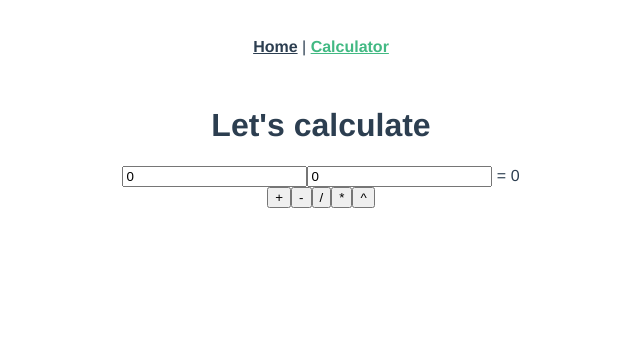
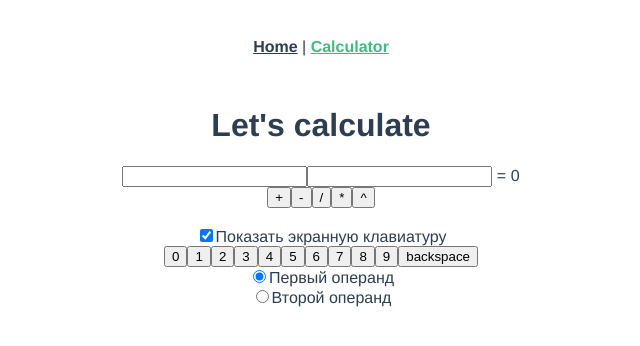
Before and after one commit to alexyasinsky/GB-frontend-VueJS, a Vue app: page /calculator in a window 1280 px wide. Shown: the top 346 px of the page, without its empty margins (319-959 px from the left). Built offline with nearby package versions, Linux system fonts and the light colour scheme.

Commit message:
task_2 done

```diff
--- a/src/views/CalculatorView.vue
+++ b/src/views/CalculatorView.vue
@@ -2,15 +2,43 @@
   <div class="about">
     <h1>Let's calculate</h1>
     <div>
-      <input v-model.number.lazy="operand1"/>
-      <input v-model.number.lazy="operand2"/>
+      <input v-model.lazy="operand1"/>
+      <input v-model.lazy="operand2"/>
       = {{ result }}
       <br>
-      <button @click="sum">+</button>
-      <button @click="div">-</button>
-      <button @click="sub">/</button>
-      <button @click="multiply">*</button>
-      <button @click="positivePow">^</button>
+      <div>
+        <button
+            :title="operand"
+            v-for="operand in operands"
+            @click="calculate(operand)"
+            :key="operand"
+        >
+          {{ operand }}
+        </button>
+      </div>
+      <br>
+      <label><input type="checkbox" v-model="isNumberKeyboardVisible">Показать экранную клавиатуру</label>
+      <div v-show="isNumberKeyboardVisible">
+        <button
+            :title="number"
+            v-for="number in getNumberArray(0,9)"
+            @click="insertNumber(number)"
+            :key="number"
+        >
+          {{ number }}
+        </button>
+        <button
+          @click="deleteNumber()"
+        >backspace</button>
+        <br>
+        <input type="radio" id='one' value="operand1" v-model="chosenOperand">
+        <label for="one">Первый операнд</label>
+        <br>
+        <input type="radio" id='two' value="operand2" v-model="chosenOperand">
+        <label for="two">Второй операнд</label>
+        <br>
+      </div>
+
     </div>
   </div>
 </template>
@@ -22,37 +50,81 @@
     data() {
       return {
         result: 0,
-        operand1: 0,
-        operand2: 0,
-        textValue: "",
-        textValue2: "",
+        operand1: "",
+        operand2: "",
+        operands: ["+", "-", "/", "*", "^"],
+        isNumberKeyboardVisible: true,
+        chosenOperand: 'operand1',
       };
     },
     methods: {
 
       sum() {
-        this.result = this.operand1 + this.operand2
+        this.result = +this.operand1 + +this.operand2
       },
-      div() {
-        this.result = this.operand1 - this.operand2
+
+      subtract() {
+        this.result = +this.operand1 - +this.operand2
       },
-      sub() {
-        if (this.operand2 !== 0) {
-          this.result = this.operand1 / this.operand2
+
+      divide() {
+        if (+this.operand2 !== 0) {
+          this.result = +this.operand1 / +this.operand2
         } else {
           this.result = 'На ноль делить нельзя!'
         }
+      },
 
+      multiply() {
+        this.result = +this.operand1 * +this.operand2
       },
-      multiply() {
-        this.result = this.operand1 * this.operand2
-      },
+
       positivePow() {
         this.result = 1;
-        for (let i = 0; i<this.operand2; i++)
-          this.result *= this.operand1;
+        for (let i = 0; i<+this.operand2; i++)
+          this.result *= +this.operand1;
+      },
+
+      calculate(operation) {
+        this.error = "";
+        switch (operation) {
+          case "+":
+            this.sum();
+            break;
+          case "-":
+            this.subtract();
+            break;
+          case "*":
+            this.multiply();
+            break;
+          case "/":
+            this.divide();
+            break;
+          case "^":
+            this.positivePow();
+            break;
+        }
+      },
+
+      insertNumber(addedChar) {
+        this[this.chosenOperand] += addedChar;
+      },
+
+      deleteNumber() {
+        let array = this[this.chosenOperand].split("");
+        array.pop();
+        this[this.chosenOperand] = array.join("");
+      },
+
+      getNumberArray(start, finish) {
+        let array = [];
+        for (let i = start; i <= finish; i++) {
+          array.push(String(i));
+        }
+        return array;
       }
-    }
+    },
+
   }
 
 </script>
```
